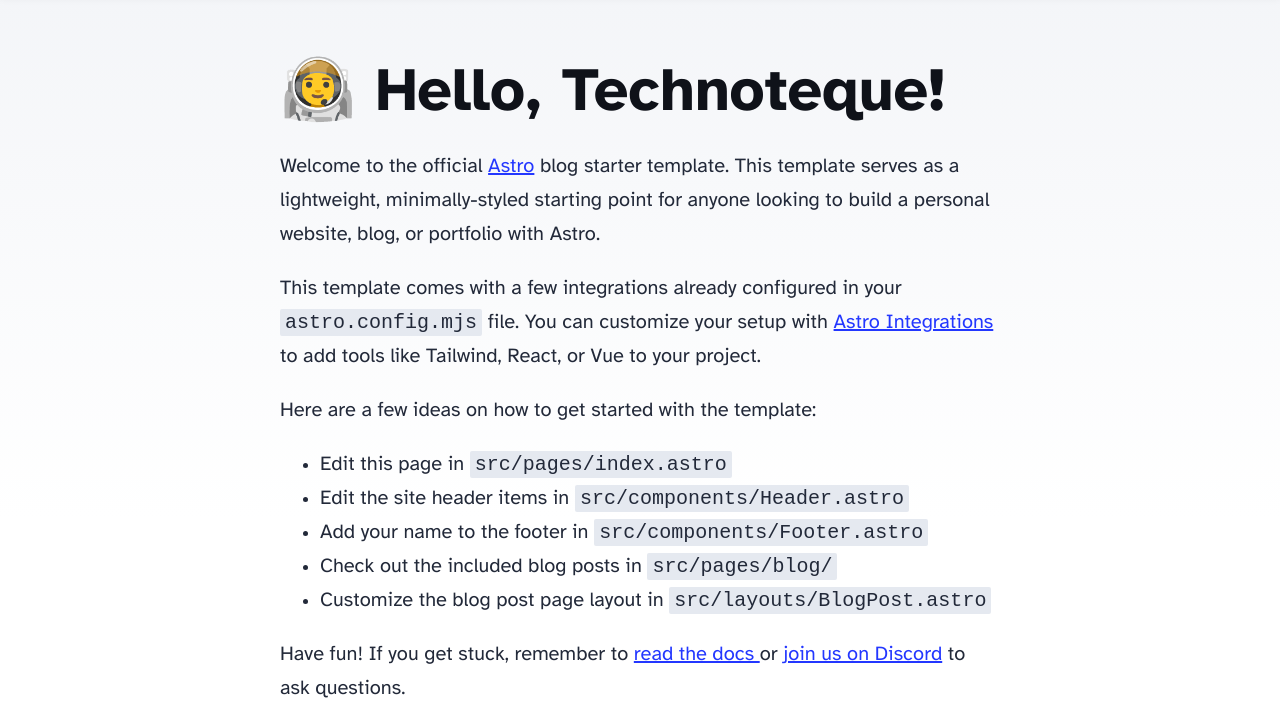
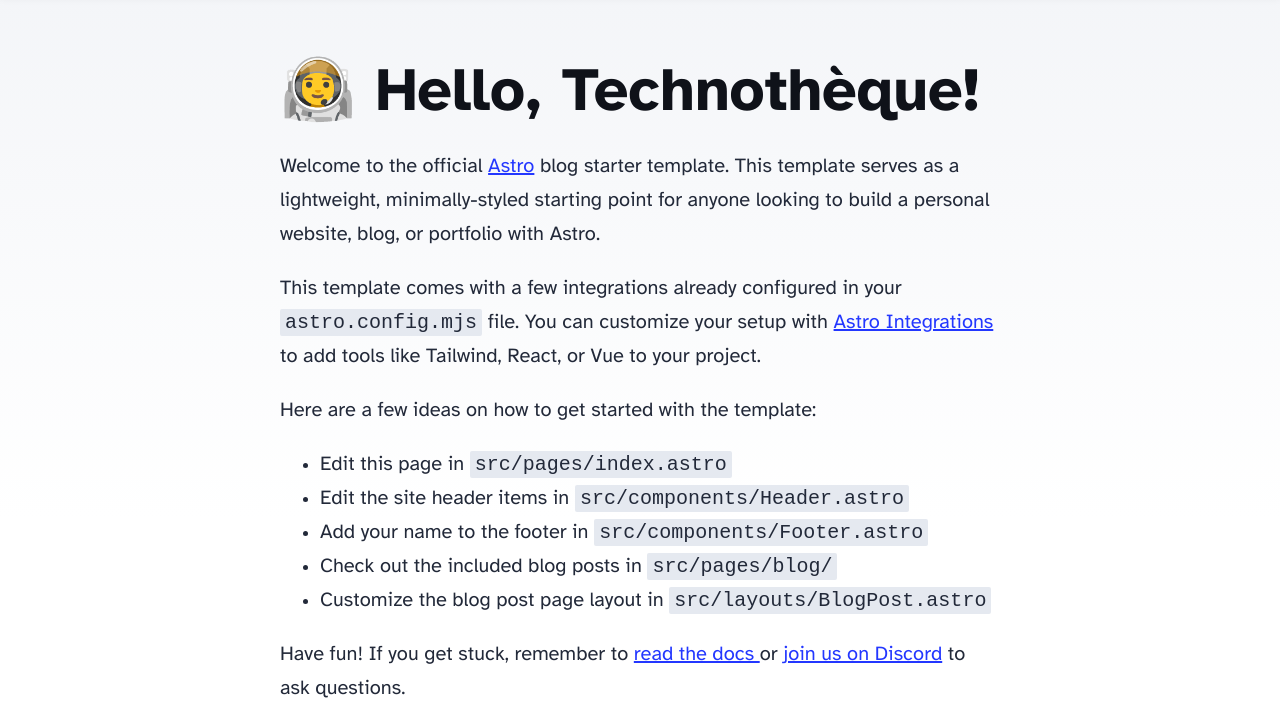
Before and after one commit to jpthibault/demo-techno, an Astro site: page / in a window 1280 px wide. Shown: the part 81-800 px from the top of the page. Built offline with nearby package versions, Linux system fonts and the light colour scheme; Astro itself is replaced by a stand-in of ours.

Commit message:
Update index.astro

```diff
--- a/src/pages/index.astro
+++ b/src/pages/index.astro
@@ -13,7 +13,7 @@
   <body>
     <Header />
     <main>
-      <h1>🧑‍🚀 Hello, Technoteque!</h1>
+      <h1>🧑‍🚀 Hello, Technothèque!</h1>
       <p>
         Welcome to the official <a href="https://astro.build/">Astro</a> blog starter
         template. This template serves as a lightweight, minimally-styled starting
```
